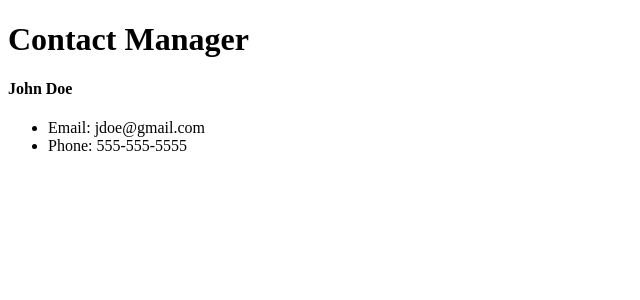
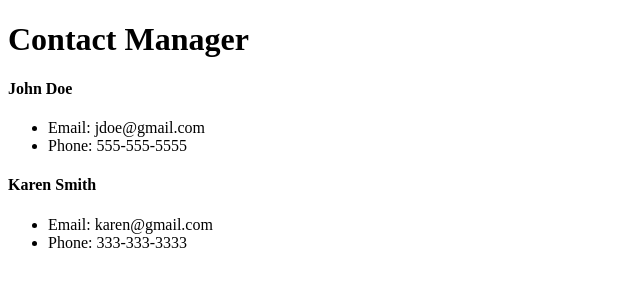
Before and after one commit to andregroseth/contact-manager, a React (Create React App) app: page / in a window 1280 px wide. Shown: the top 300 px of the page, without its empty margins (0-640 px from the left). Built offline with nearby package versions, Linux system fonts and the light colour scheme.

Commit message:
Chapter 3: Working With Props [done].

```diff
--- a/src/App.js
+++ b/src/App.js
@@ -7,8 +7,11 @@ class App extends Component {
   render() {
     return (
       <div className="App">
-        <Header />
-        <Contact />
+        <Header branding="Contact Manager" />
+        <Contact name="John Doe"
+          email="jdoe@gmail.com" phone="555-555-5555" />
+        <Contact name="Karen Smith"
+          email="karen@gmail.com" phone="333-333-3333" />
       </div>
     );
   }
--- a/src/components/Contact.js
+++ b/src/components/Contact.js
@@ -2,12 +2,14 @@ import React, { Component } from 'react'
 
 class Contact extends Component {
   render() {
+    const {name, email, phone} = this.props
+
     return (
       <div>
-        <h4>John Doe</h4>
+        <h4>{name}</h4>
         <ul>
-          <li>Email: jdoe@gmail.com</li>
-          <li>Phone: 555-555-5555</li>
+          <li>Email: {email}</li>
+          <li>Phone: {phone}</li>
         </ul>
       </div>
     )
--- a/src/components/Header.js
+++ b/src/components/Header.js
@@ -1,9 +1,11 @@
 import React from 'react'
 
-const Header = () => {
+const Header = (props) => {
+  const { branding } =props;
+
   return (
     <div>
-      <h1>Contact Manager</h1>
+      <h1>{branding}</h1>
     </div>
   );
 }
```
